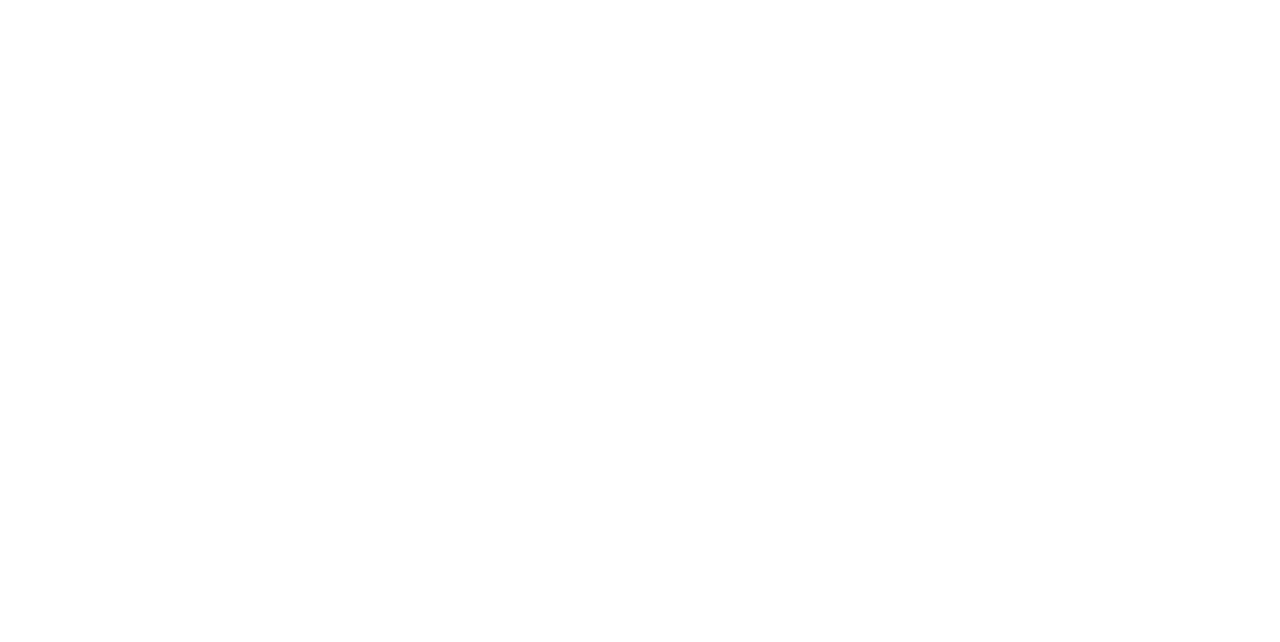
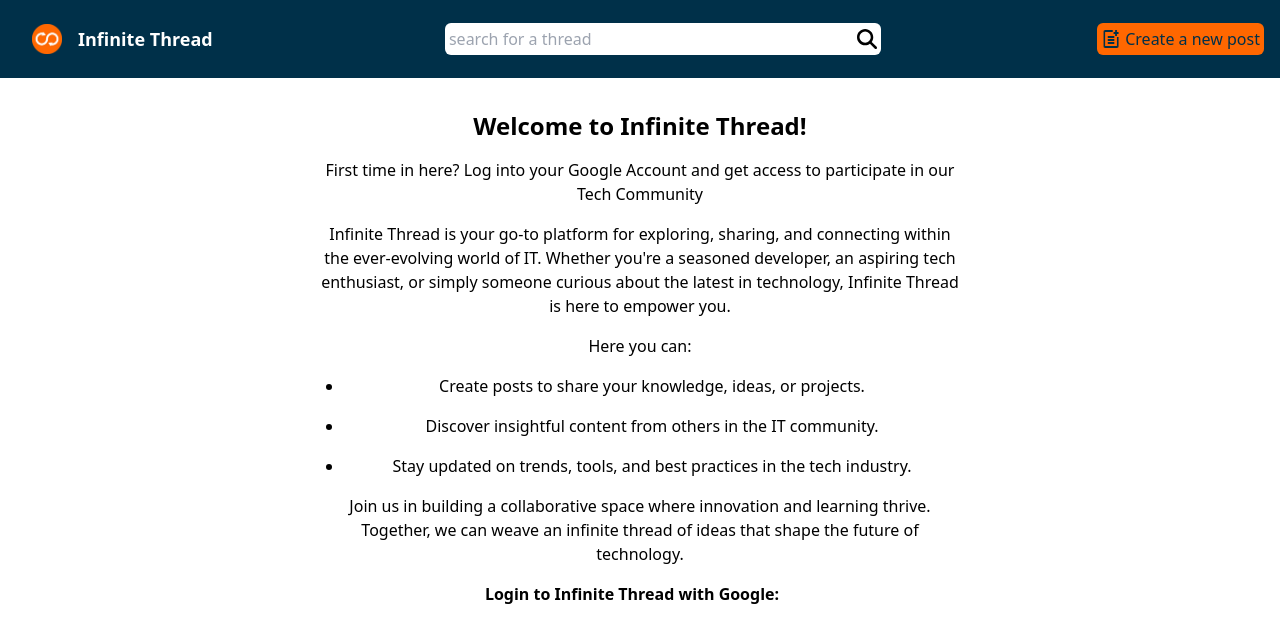
Before and after one commit to PieroFriedrich/infinite-thread-hostinger, a React (Vite) app in the folder client/: page /login in a window 1280 px wide. Before the commit this address had no page. Shown: the top 642 px of the page. Built offline with nearby package versions, Linux system fonts and the light colour scheme.

Commit message:
create login page

```diff
--- a/client/src/App.jsx
+++ b/client/src/App.jsx
@@ -3,6 +3,7 @@
 import Home from "./pages/Home";
 import NewPost from "./pages/NewPost";
 import PostPage from "./pages/PostPage";
+import Login from "./pages/Login";
 import "./App.css";
 
 function App() {
@@ -12,6 +13,7 @@
         <Route path="/" element={<Home />} />
         <Route path="/newpost" element={<NewPost />} />
         <Route path="/post/:id" element={<PostPage />} />
+        <Route path="/login" element={<Login />} />
       </Routes>
     </BrowserRouter>
   );
--- /dev/null
+++ b/client/src/pages/Login.jsx
@@ -0,0 +1,70 @@
+import { useEffect } from "react";
+import { useNavigate } from "react-router-dom";
+import NavBar from "../components/NavBar";
+import GoogleButton from "../components/GoogleButton";
+
+function Login() {
+  const navigate = useNavigate();
+
+  useEffect(() => {
+    // Check if user is logged in by looking for user in localStorage
+    const storedUser = localStorage.getItem("user");
+    if (storedUser) {
+      try {
+        const parsedUser = JSON.parse(storedUser);
+        if (parsedUser.email) {
+          // If email exists, redirect to home page
+          navigate("/");
+        }
+      } catch (error) {
+        console.error("Error parsing user data:", error);
+      }
+    }
+  }, []);
+
+  return (
+    <>
+      <NavBar />
+      <div className="mt-8 mx-auto w-[50%] text-center">
+        <h2 className="mb-4 font-bold text-2xl">Welcome to Infinite Thread!</h2>
+        <p className="mb-4">
+          First time in here? Log into your Google Account and get access to
+          participate in our Tech Community
+        </p>
+        <p className="mb-4">
+          Infinite Thread is your go-to platform for exploring, sharing, and
+          connecting within the ever-evolving world of IT. Whether you're a
+          seasoned developer, an aspiring tech enthusiast, or simply someone
+          curious about the latest in technology, Infinite Thread is here to
+          empower you.
+        </p>
+        <p className="mb-4">Here you can:</p>
+        <ul className="list-disc pl-6">
+          <li className="mb-4">
+            Create posts to share your knowledge, ideas, or projects.
+          </li>
+          <li className="mb-4">
+            Discover insightful content from others in the IT community.
+          </li>
+          <li className="mb-4">
+            Stay updated on trends, tools, and best practices in the tech
+            industry.
+          </li>
+        </ul>
+        <p className="mb-4">
+          Join us in building a collaborative space where innovation and
+          learning thrive. Together, we can weave an infinite thread of ideas
+          that shape the future of technology.
+        </p>
+        <div className="flex items-center gap-4 justify-center">
+          <h2 className="text-md font-bold">
+            Login to Infinite Thread with Google:
+          </h2>
+          <GoogleButton />
+        </div>
+      </div>
+    </>
+  );
+}
+
+export default Login;
```
